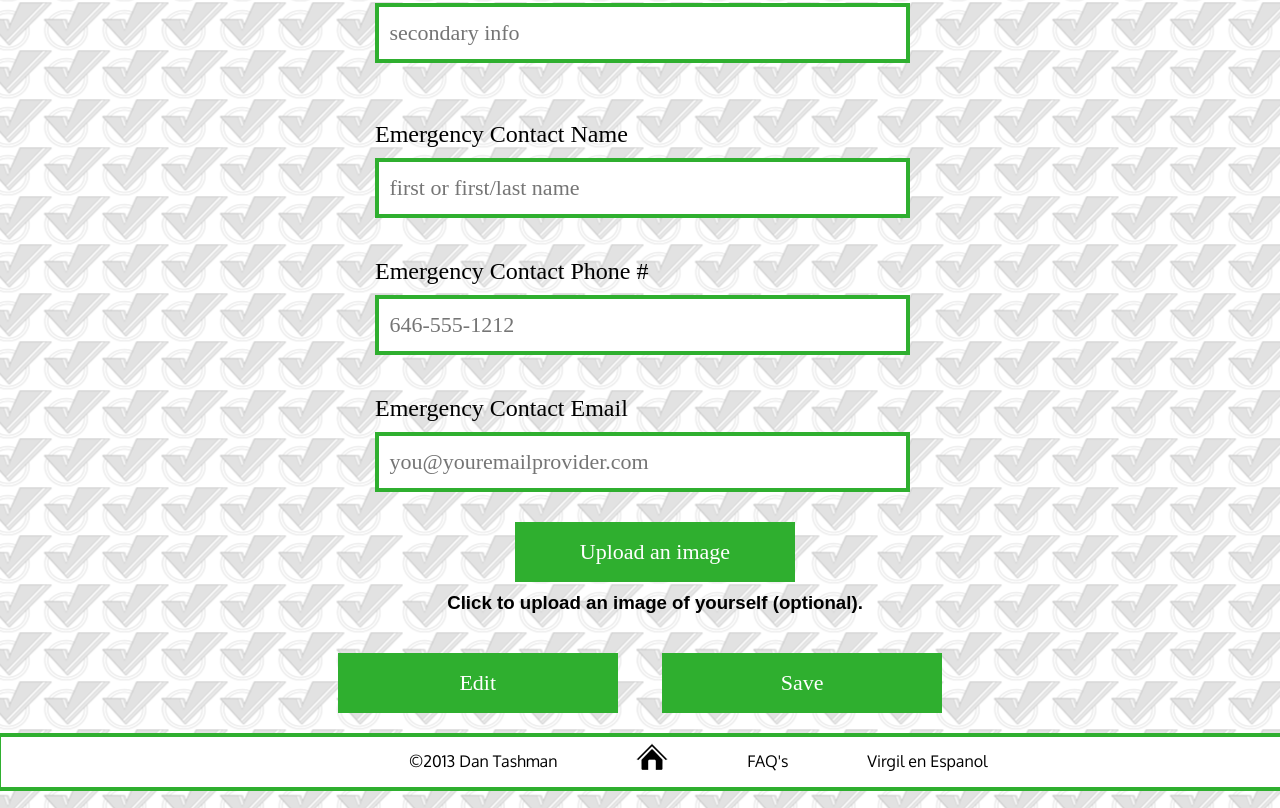
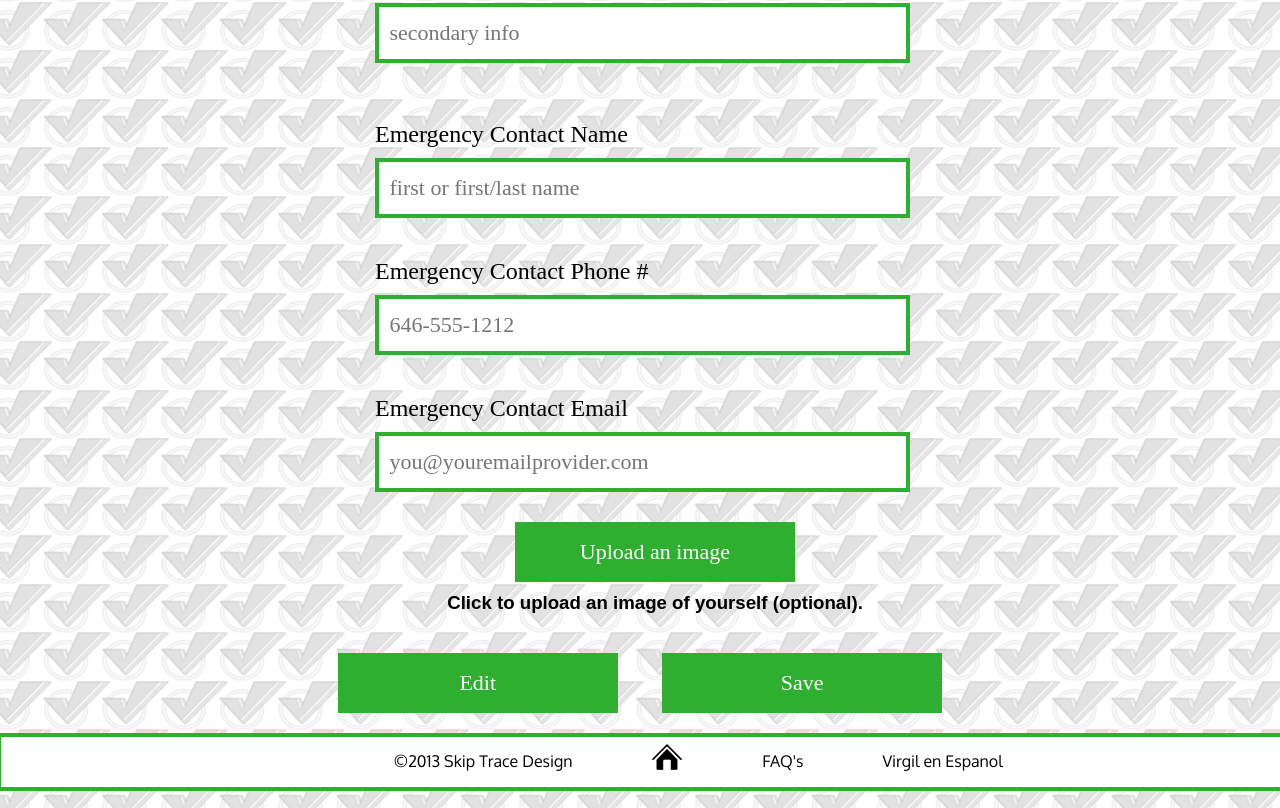
Before and after one commit to tashman/Virgil, a plain HTML site: page Virgil-Static-Files/Virgil-Desktop/Basic-Info-Form.html in a window 1280 px wide. Shown: the part 535-1343 px from the top of the page. Drawn offline with Linux system fonts and the light colour scheme; a web font is replaced by a local one.

Commit message:
switched me w/ Skip Trace
replaced text/link in all footers

```diff
--- a/Virgil-Static-Files/Virgil-Desktop/Basic-Info-Form.html
+++ b/Virgil-Static-Files/Virgil-Desktop/Basic-Info-Form.html
@@ -127,7 +127,7 @@
 
          <div class="master-footer border-green">
 	<ul>
-            <li><h5>©2013<a href="http://www.about.me/dantashman" target="_blank"> Dan Tashman</a></h5></li>
+            <li><h5>©2013<a href="http://www.skiptracedesign.biz" target="_blank"> Skip Trace Design</a></h5></li>
             <li><a href="index.html"><img src="images/house.png" width="32" height="32" alt="home-icon" /></a></li>
            <li><h6><a href="FAQ.html">FAQ's</a></h6></li>
            <li><h6><a href="espanol.html">Virgil en Espanol</h6></a></li>
```
Also changed, not shown: Virgil-Static-Files/Virgil-Desktop/Dashboard.html (+1 -1 lines), Virgil-Static-Files/Virgil-Desktop/FAQ.html (+1 -1 lines), Virgil-Static-Files/Virgil-Desktop/Home-Form.html (+1 -1 lines), Virgil-Static-Files/Virgil-Desktop/Index.html (+1 -1 lines), Virgil-Static-Files/Virgil-Desktop/Learn-More.html (+1 -1 lines), Virgil-Static-Files/Virgil-Desktop/Medical-Form.html (+1 -1 lines), Virgil-Static-Files/Virgil-Desktop/Phone-Form.html (+1 -1 lines), Virgil-Static-Files/Virgil-Desktop/Places-Form.html (+1 -1 lines), Virgil-Static-Files/Virgil-Desktop/Video-Form.html (+1 -1 lines), Virgil-Static-Files/Virgil-Desktop/espanol.html (+1 -1 lines), Virgil-Static-Files/Virgil-Desktop/header-footer.html (+1 -1 lines), Virgil-Static-Files/Virgil-Desktop/user_account.html (+1 -1 lines).
